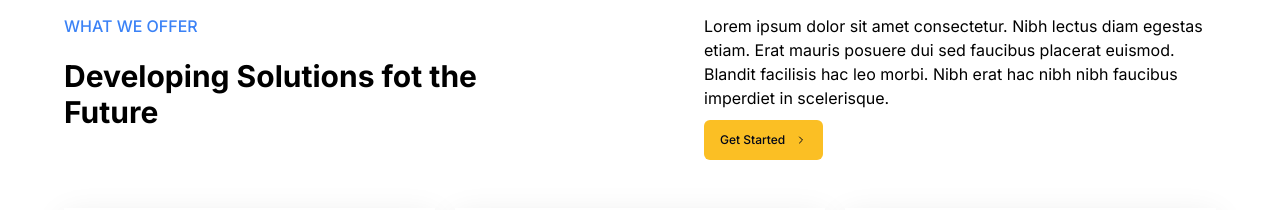
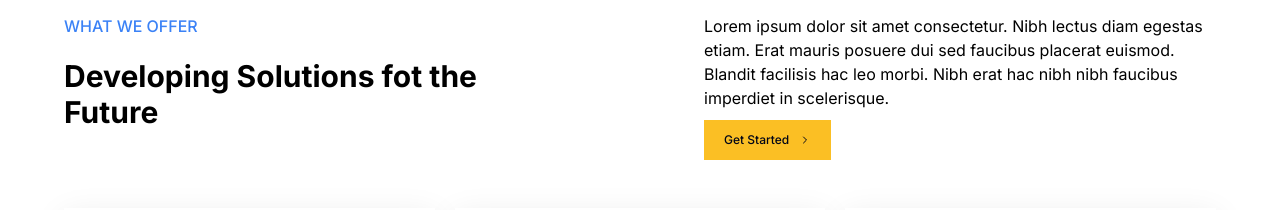
Before and after one commit to InfinityDevsHQ/software-house-next, a Next.js app: page / in a window 1280 px wide. Shown: the part 2060-2270 px from the top of the page. Built offline with nearby package versions, Linux system fonts and the light colour scheme.

Commit message:
fix: padding and roundness

```diff
--- a/components/homepage/developing-solutions.tsx
+++ b/components/homepage/developing-solutions.tsx
@@ -70,7 +70,7 @@ export default function DevelopingSolutions() {
               imperdiet in scelerisque.
             </p>
             <Button
-              className="max-w-max mx-auto sm:mx-0 bg-secondary text-accent-dark hover:text-accent text-xs"
+              className="max-w-max mx-auto sm:mx-0 bg-secondary text-accent-dark hover:text-accent text-xs rounded-none px-5 py-2.5 gap-2.5"
               asChild
             >
               <Link href={"#"} className="flex gap-2.5">
```
